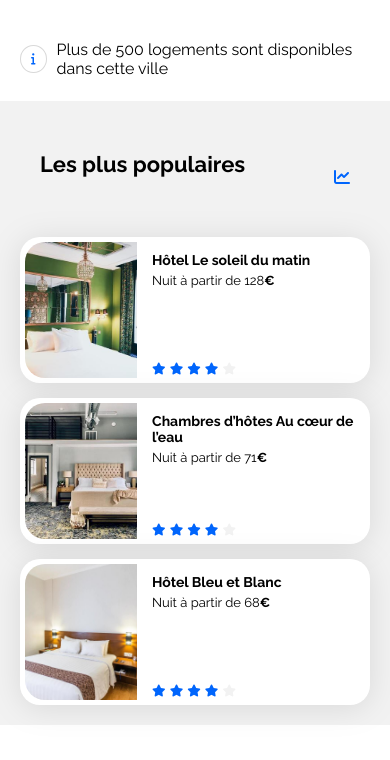
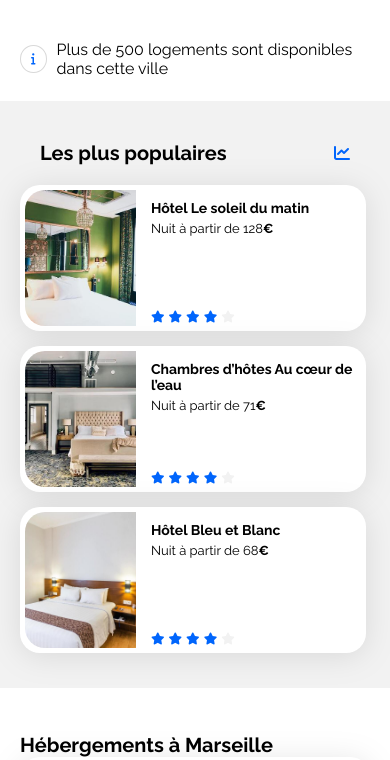
Before and after one commit to Emeline-Wulstecke/Booki, a plain HTML site: page index.html in a window 390 px wide. Shown: the part 602-1362 px from the top of the page. Drawn offline with Linux system fonts and the light colour scheme.

Commit message:
fix: design mobil & tablet

```diff
--- a/css/style.css
+++ b/css/style.css
@@ -404,6 +404,12 @@ footer ul {
 /* Medium devices (tablets, less/equal than 1024px) */
 @media (max-width: 1024px) {
 
+    .section-title {
+        margin-top:10px;
+        margin-bottom: 25px ;
+        font-size: 20px;
+    }
+
     /**** FILTERS ****/
     .filters {
         display: flex;
@@ -417,7 +423,12 @@ footer ul {
         font-size: 13px;
     }
 
+    .hebergements-and-populaires section {
+        padding: 20px;
+    }
+
     /**** HERBERGEMENTS ****/
+
     .hebergements-and-populaires {
         flex-direction: column;
     }
@@ -435,6 +446,11 @@ footer ul {
         display: flex;
         flex-direction: row;
         justify-content: space-between;
+        width: 100%;
+        gap: 25px;
+    }
+
+    .populaires-cards .card {
         width: 100%;
     }
 
@@ -465,6 +481,12 @@ footer ul {
 @media (max-width: 767.98px) {
     .main-container {
         padding: 0;
+    }
+
+    .section-title {
+        margin-top:0px;
+        margin-bottom: 0px ;
+        font-size: 20px;
     }
 
     /**** HEADER + NAV ****/
@@ -569,14 +591,12 @@ footer ul {
         display: flex;
         flex-direction: column;
         background-color: var(--main-bg-color);
-        padding-top: 30px;
         margin: 0;
     }
 
     .populaires-cards {
         display: flex;
         flex-direction: column;
-        padding-top: 15px;
         padding-bottom: 15px;
         gap: 15px;
     }
@@ -587,6 +607,7 @@ footer ul {
 
     .populaires-cards .card {
         margin-top: 0px;
+        width: 96%;
     }
 
     /**** Hebergements ****/
@@ -619,6 +640,10 @@ footer ul {
     }
 
     /**** Activités ****/
+
+    .activites {
+        padding: 20px;
+    }
     .activites ul {
         display: flex;
         flex-direction: column;
```
